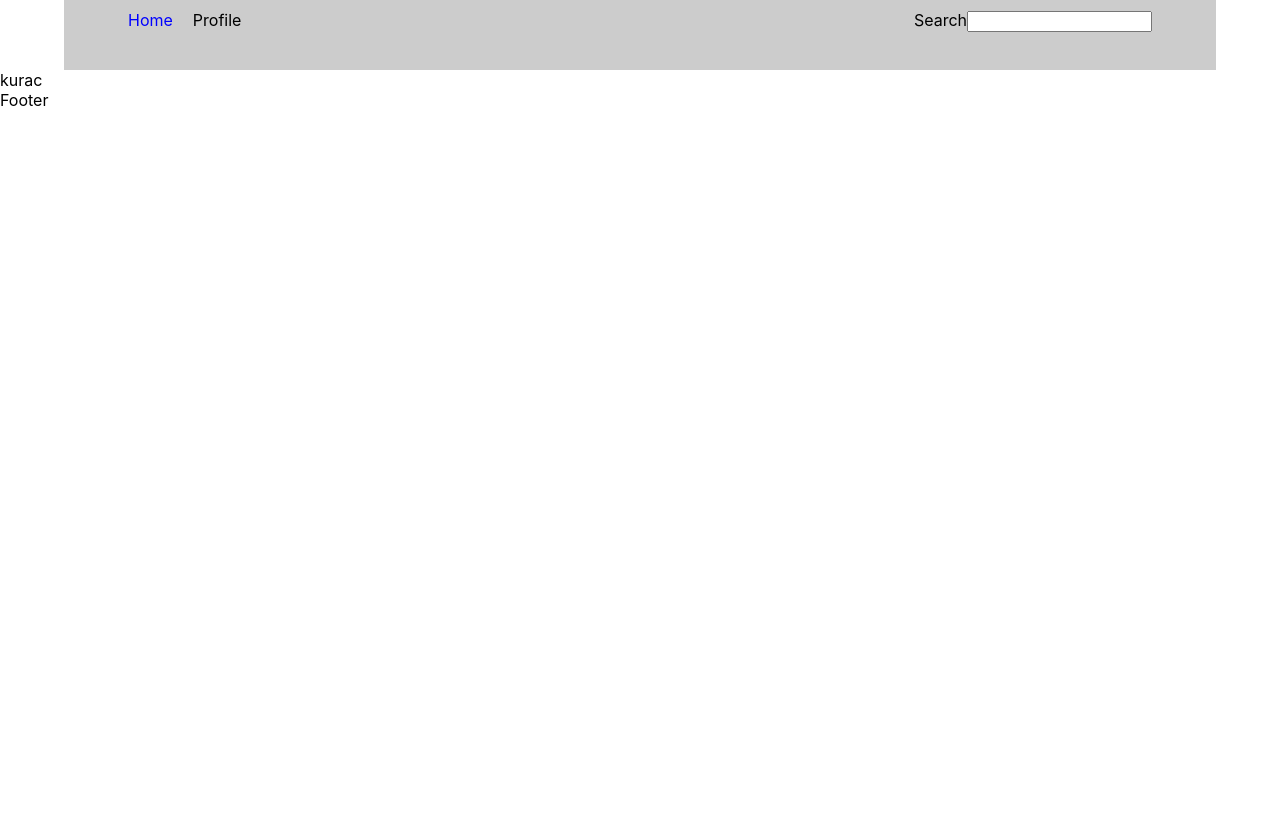
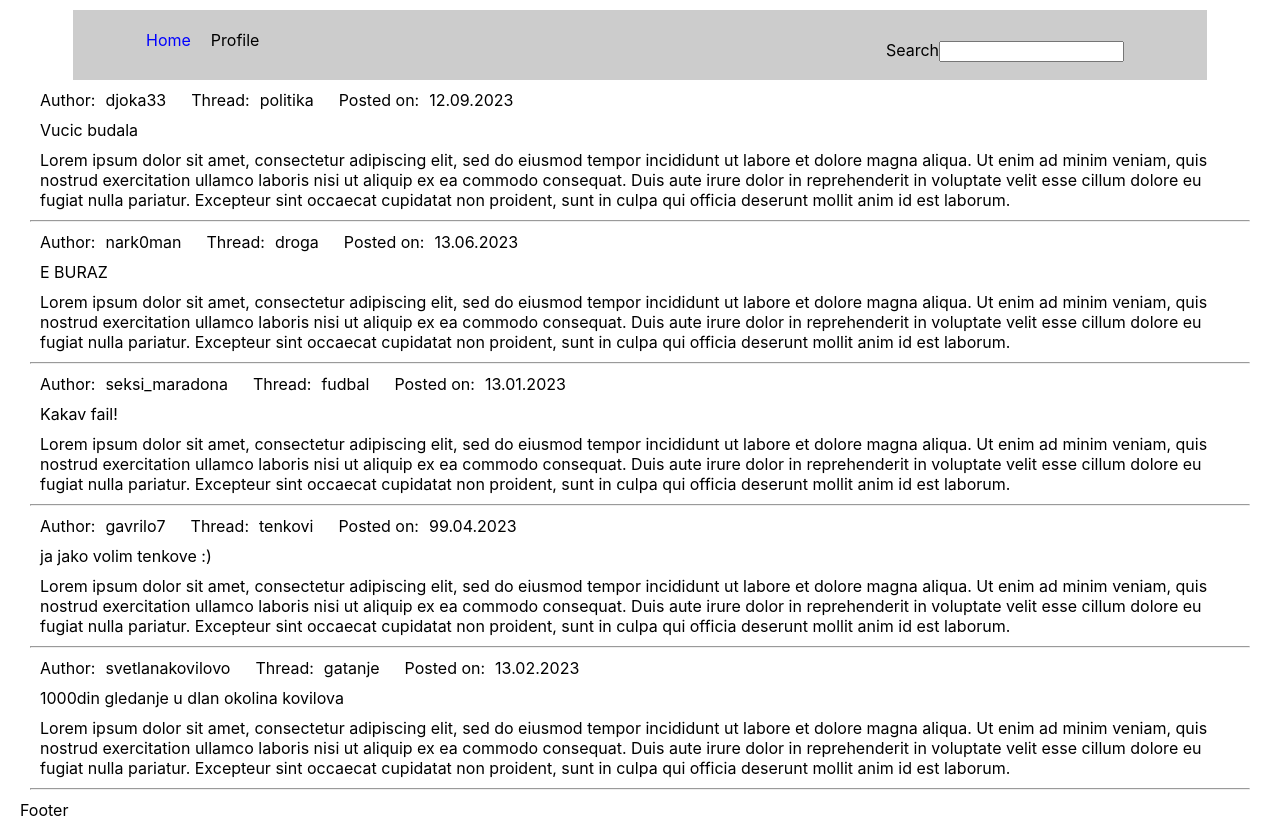
Before and after one commit to Smesnoje/creddit, a React (Create React App) app: page / in a window 1280 px wide. Before the commit the page ends 800 px from the top, so only its background shows below. Built offline with nearby package versions, Linux system fonts and the light colour scheme.

Commit message:
Its getting there

```diff
--- /dev/null
+++ b/src/components/Feed.js
@@ -0,0 +1,63 @@
+import React from 'react'
+
+import ThreadPostTeaser from './shared/elements/feed/ThreadPostTeaser'
+
+const DUMMY_DATA = [
+    {
+        thread: "politika",
+        author: "djoka33",
+        title: "Vucic budala",
+        content: "Lorem ipsum dolor sit amet, consectetur adipiscing elit, sed do eiusmod tempor incididunt ut labore et dolore magna aliqua. Ut enim ad minim veniam, quis nostrud exercitation ullamco laboris nisi ut aliquip ex ea commodo consequat. Duis aute irure dolor in reprehenderit in voluptate velit esse cillum dolore eu fugiat nulla pariatur. Excepteur sint occaecat cupidatat non                              proident, sunt in culpa qui officia  deserunt mollit anim id est laborum.",
+        publishedDate: "12.09.2023",
+        rating: 16
+    },
+    {
+        thread: "droga",
+        author: "nark0man",
+        title: "E BURAZ",
+        content: "Lorem ipsum dolor sit amet, consectetur adipiscing elit, sed do eiusmod tempor incididunt ut labore et dolore magna aliqua. Ut enim ad minim veniam, quis nostrud exercitation ullamco laboris nisi ut aliquip ex ea commodo consequat. Duis aute irure dolor in reprehenderit in voluptate velit esse cillum dolore eu fugiat nulla pariatur. Excepteur sint occaecat cupidatat non                              proident, sunt in culpa qui officia  deserunt mollit anim id est laborum.",
+        publishedDate: "13.06.2023",
+        rating: -100
+    },
+    {
+        thread: "fudbal",
+        author: "seksi_maradona",
+        title: "Kakav fail!",
+        content: "Lorem ipsum dolor sit amet, consectetur adipiscing elit, sed do eiusmod tempor incididunt ut labore et dolore magna aliqua. Ut enim ad minim veniam, quis nostrud exercitation ullamco laboris nisi ut aliquip ex ea commodo consequat. Duis aute irure dolor in reprehenderit in voluptate velit esse cillum dolore eu fugiat nulla pariatur. Excepteur sint occaecat cupidatat non                              proident, sunt in culpa qui officia  deserunt mollit anim id est laborum.",
+        publishedDate: "13.01.2023",
+        rating: 58
+    },
+    {
+        thread: "tenkovi",
+        author: "gavrilo7",
+        title: "ja jako volim tenkove :)",
+        content: "Lorem ipsum dolor sit amet, consectetur adipiscing elit, sed do eiusmod tempor incididunt ut labore et dolore magna aliqua. Ut enim ad minim veniam, quis nostrud exercitation ullamco laboris nisi ut aliquip ex ea commodo consequat. Duis aute irure dolor in reprehenderit in voluptate velit esse cillum dolore eu fugiat nulla pariatur. Excepteur sint occaecat cupidatat non                              proident, sunt in culpa qui officia  deserunt mollit anim id est laborum.",
+        publishedDate: "99.04.2023",
+        rating: 1852
+    },
+    {
+        thread: "gatanje",
+        author: "svetlanakovilovo",
+        title: "1000din gledanje u dlan okolina kovilova",
+        content: "Lorem ipsum dolor sit amet, consectetur adipiscing elit, sed do eiusmod tempor incididunt ut labore et dolore magna aliqua. Ut enim ad minim veniam, quis nostrud exercitation ullamco laboris nisi ut aliquip ex ea commodo consequat. Duis aute irure dolor in reprehenderit in voluptate velit esse cillum dolore eu fugiat nulla pariatur. Excepteur sint occaecat cupidatat non                              proident, sunt in culpa qui officia  deserunt mollit anim id est laborum.",
+        publishedDate: "13.02.2023",
+        rating: -5
+    },
+]
+
+export const Feed = () => {
+    return (
+        <div id='feed-container'>
+            {DUMMY_DATA.map((post, key) => {
+                return <ThreadPostTeaser
+                    key={key}
+                    id={key}
+                    parentThread={post.thread}
+                    author={post.author}
+                    date={post.publishedDate}
+                    title={post.title}
+                    content={post.content} />
+            })}
+        </div>
+    )
+}
--- /dev/null
+++ b/src/components/shared/elements/feed/ThreadPostMeta.css
@@ -0,0 +1,12 @@
+.post-meta {
+
+}
+
+.post-meta-item {
+    display: inline;
+    max-width: fit-content;
+}
+
+.post-item-wrapper {
+    margin-right: 15px;
+}
--- /dev/null
+++ b/src/components/shared/elements/feed/ThreadPostMeta.js
@@ -0,0 +1,22 @@
+import React from 'react'
+
+import './ThreadPostMeta.css'
+
+export const ThreadPostMeta = (props) => {
+    return (
+        <div className="post-meta">
+            <span className='post-item-wrapper'>
+                <span className="post-author-label">Author:</span>
+                <div className="post-author post-meta-item">{props.author}</div>
+            </span>
+            <span className='post-item-wrapper'>
+                <span className="post-parentThread-label">Thread:</span>
+                <div className="post-parentThread post-meta-item">{props.parentThread}</div>
+            </span>
+            <span className='post-item-wrapper'>
+                <span className="post-published-date-label">Posted on:</span>
+                <div className="post-published-date post-meta-item">{props.date}</div>
+            </span>
+        </div>
+    )
+}
--- /dev/null
+++ b/src/components/shared/elements/feed/ThreadPostTeaser.css
@@ -0,0 +1,3 @@
+div {
+    margin: 10px;
+}
--- a/src/components/shared/elements/feed/ThreadPostTeaser.js
+++ b/src/components/shared/elements/feed/ThreadPostTeaser.js
@@ -1,22 +1,20 @@
 import React from "react";
+
+import { ThreadPostMeta } from "./ThreadPostMeta";
 
 import "./ThreadPostTeaser.css";
 
 const ThreadPostTeaser = (props) => {
-  return;
-  <div
+  return <div
     className={`single-post parent-thread-${props.parentThread}`}
     id={`post-${props.id}`}
   >
-    <div className="post-meta">
-      <div className="post-author">{props.author}</div>
-      <div className="post-parentThread">{props.parentThread}</div>
-      <div className="post-published-date">{props.date}</div>
-    </div>
+    <ThreadPostMeta author={props.author} parentThread={props.parentThread} date={props.date} />
     <div className="post-title">{props.title}</div>
 
     <div className="post-content">{props.content}</div>
+    <hr />
   </div>;
 };
 
-export default ThreadPost;
+export default ThreadPostTeaser;
--- a/src/pages/Home.js
+++ b/src/pages/Home.js
@@ -1,10 +1,12 @@
 import React from 'react'
+
+import { Feed } from '../components/Feed'
 
 import './Home.css'
 
 const Home = () => {
   return (
-    <div> kurac </div>
+    <Feed />
   )
 }
 
```
Also changed, not shown: src/components/shared/elements/feed/ThreadPostTease.css (deleted).
